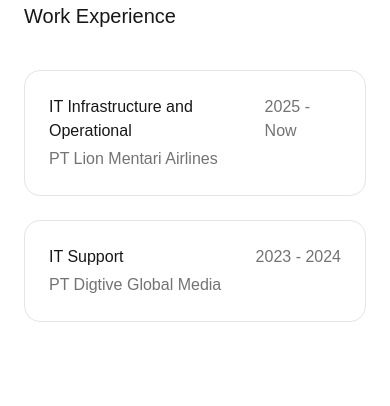
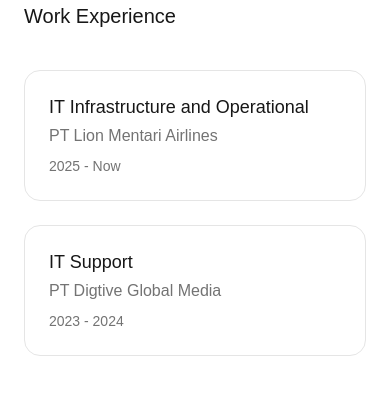
Before and after one commit to rizkibagusss/my-portfolio, a Next.js app: page / in a window 390 px wide. Shown: the part 663-1069 px from the top of the page. Built offline with nearby package versions, Linux system fonts and the light colour scheme; no server answers; the database is empty.

Commit message:
style: change position in the work experience section

```diff
--- a/src/components/WorkExperienceSection.js
+++ b/src/components/WorkExperienceSection.js
@@ -5,35 +5,51 @@
 
       <div className="mt-10 space-y-6">
         {/* Card */}
-        <div className="border border-neutral-200 rounded-2xl p-6 flex justify-between items-start">
+        <div className="border border-neutral-200 dark:border-neutral-300 rounded-2xl p-6 transition-all duration-300 hover:-translate-y-1 hover:shadow-md">
+          <div className="flex flex-col sm:flex-row sm:justify-between sm:items-start gap-2">
+            {/* Left */}
             <div>
-            <h3 className="font-medium">IT Infrastructure and Operational</h3>
+              <h3 className="text-lg font-medium leading-snug">
+                IT Infrastructure and Operational
+              </h3>
               <p className="mt-1 text-neutral-500">PT Lion Mentari Airlines</p>
             </div>
 
-          <span className="text-neutral-500">2025 - Now</span>
+            {/* Right (Year) */}
+            <span className="text-neutral-500 text-sm sm:text-base">
+              2025 - Now
+            </span>
+          </div>
         </div>
 
         {/* Card */}
-        <div className="border border-neutral-200 rounded-2xl p-6 flex justify-between items-start">
+        <div className="border border-neutral-200 dark:border-neutral-300 rounded-2xl p-6 transition-all duration-300 hover:-translate-y-1 hover:shadow-md">
+          <div className="flex flex-col sm:flex-row sm:justify-between sm:items-start gap-2">
             <div>
-            <h3 className="font-medium">IT Support</h3>
+              <h3 className="text-lg font-medium leading-snug">IT Support</h3>
               <p className="mt-1 text-neutral-500">PT Digtive Global Media</p>
             </div>
 
-          <span className="text-neutral-500">2023 - 2024</span>
+            <span className="text-neutral-500 text-sm sm:text-base">
+              2023 - 2024
+            </span>
           </div>
+        </div>
+      </div>
+    </section>
+  );
+}
 
-        {/* Card */}
-        {/* <div className="border border-neutral-200 rounded-2xl p-6 flex justify-between items-start">
+{
+  /* Card */
+}
+{
+  /* <div className="border border-neutral-200 rounded-2xl p-6 flex justify-between items-start">
           <div>
             <h3 className="font-medium">Front-end Developer</h3>
             <p className="mt-1 text-neutral-500">Freelance</p>
           </div>
 
           <span className="text-neutral-500">2017 - Present</span>
-        </div> */}
-      </div>
-    </section>
-  );
+        </div> */
 }
```
Lines whose indentation alone changed are shown as unchanged.
